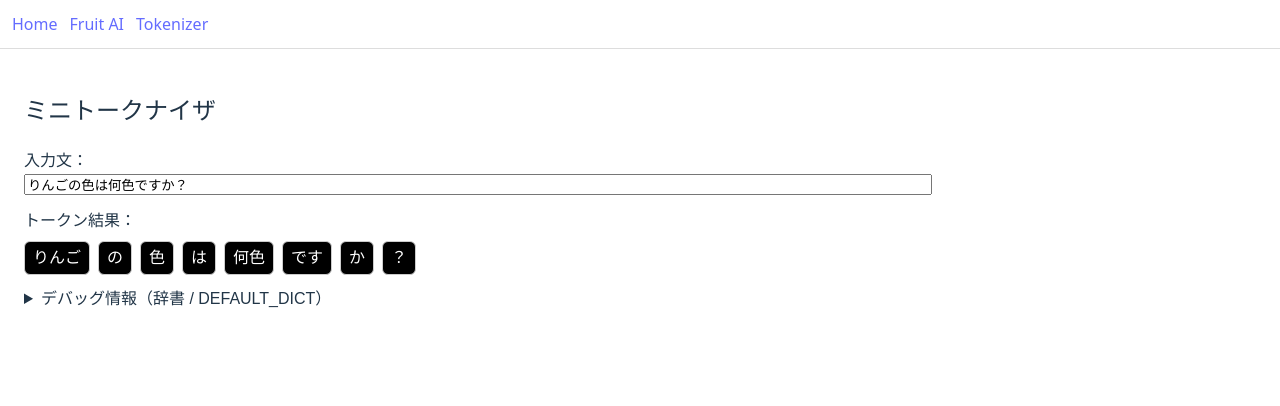
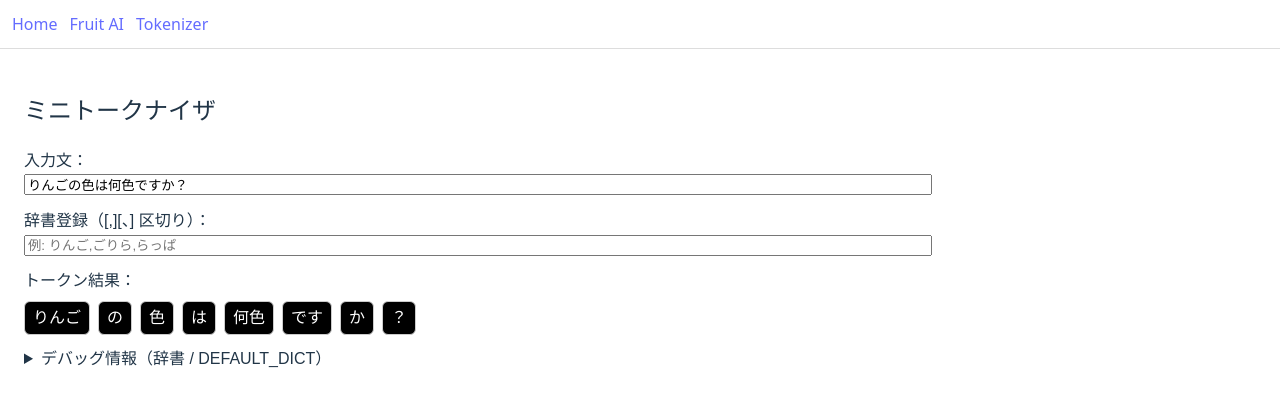
Before and after one commit to Kei-Taros/genai-learning, a React (Vite) app: page /tokenizer in a window 1280 px wide. Shown: the top 406 px of the page. Built offline with nearby package versions, Linux system fonts and the light colour scheme.

Commit message:
feat: 辞書登録機能を実装

```diff
--- a/src/pages/Tokenizer.tsx
+++ b/src/pages/Tokenizer.tsx
@@ -4,8 +4,27 @@ import { DEFAULT_DICT } from "../assets/tokenizerDict";
 
 export default function Tokenizer() {
   const [input, setInput] = useState("りんごの色は何色ですか？");
+  const [dictInput, setDictInput] = useState("");
 
-  const tokens = useMemo(() => miniTokenize(input), [input]);
+  const BASE_DICT = ["、", ","];
+  const dict = useMemo(() => {
+    const trimmed = dictInput.trim();
+    if (!trimmed) {
+      return Array.from(new Set([...DEFAULT_DICT, ...BASE_DICT]));
+    }
+
+    const items = trimmed
+      .split(/[、,]/)
+      .map((s) => s.trim())
+      .filter(Boolean);
+
+    const mergedDict = [...items, ...BASE_DICT];
+
+    const unique = Array.from(new Set(mergedDict));
+    return unique.length ? unique : [...DEFAULT_DICT, ...BASE_DICT];
+  }, [dictInput]);
+
+  const tokens = useMemo(() => miniTokenize(input, dict), [input, dict]);
 
   return (
     <div style={{ padding: 24, fontFamily: "sans-serif", maxWidth: 900 }}>
@@ -17,6 +36,16 @@ export default function Tokenizer() {
           <input
             value={input}
             onChange={(e) => setInput(e.target.value)}
+            style={{ width: "100%" }}
+          />
+        </label>
+
+        <label>
+          辞書登録（[,][、] 区切り）：
+          <input
+            value={dictInput}
+            onChange={(e) => setDictInput(e.target.value)}
+            placeholder="例: りんご,ごりら,らっぱ"
             style={{ width: "100%" }}
           />
         </label>
```
